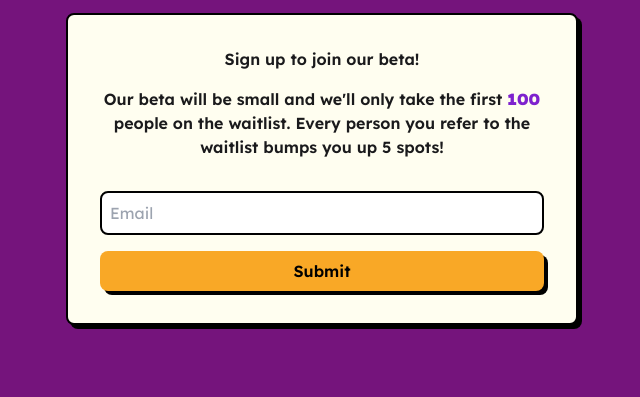
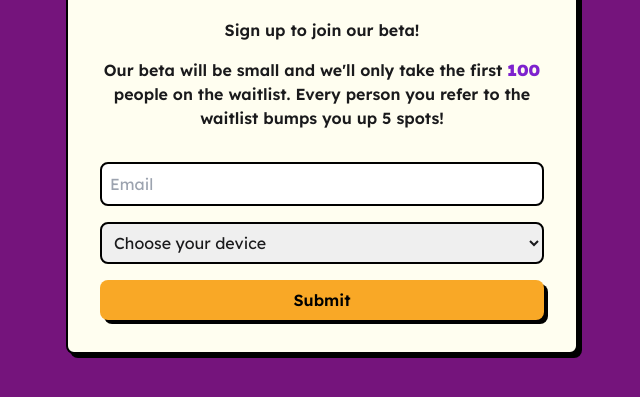
Before and after one commit to rawestmoreland/thing-lender, a website: page marketing/src/index.html in a window 1280 px wide. Shown: the part 299-696 px from the top of the page, without its empty margins (318-958 px from the left). Drawn offline with Linux system fonts and the light colour scheme; a script that the page names is missing.

Commit message:
chore: marketing form

```diff
--- a/marketing/src/index.html
+++ b/marketing/src/index.html
@@ -55,7 +55,18 @@
             name="email"
             class="border-2 border-black rounded-lg p-2 w-full"
             placeholder="Email"
+            required
           />
+          <select
+            class="border-2 border-black rounded-lg w-full p-2"
+            required
+            name="platform"
+            id="platform"
+          >
+            <option value="" disabled selected>Choose your device</option>
+            <option value="ios">iOS</option>
+            <option value="android">Android</option>
+          </select>
           <button
             type="submit"
             class="bg-[#f9a826] text-black font-semibold rounded-lg p-2 w-full shadow-[4px_4px_0px_0px_rgba(0,0,0,1)]"
```
